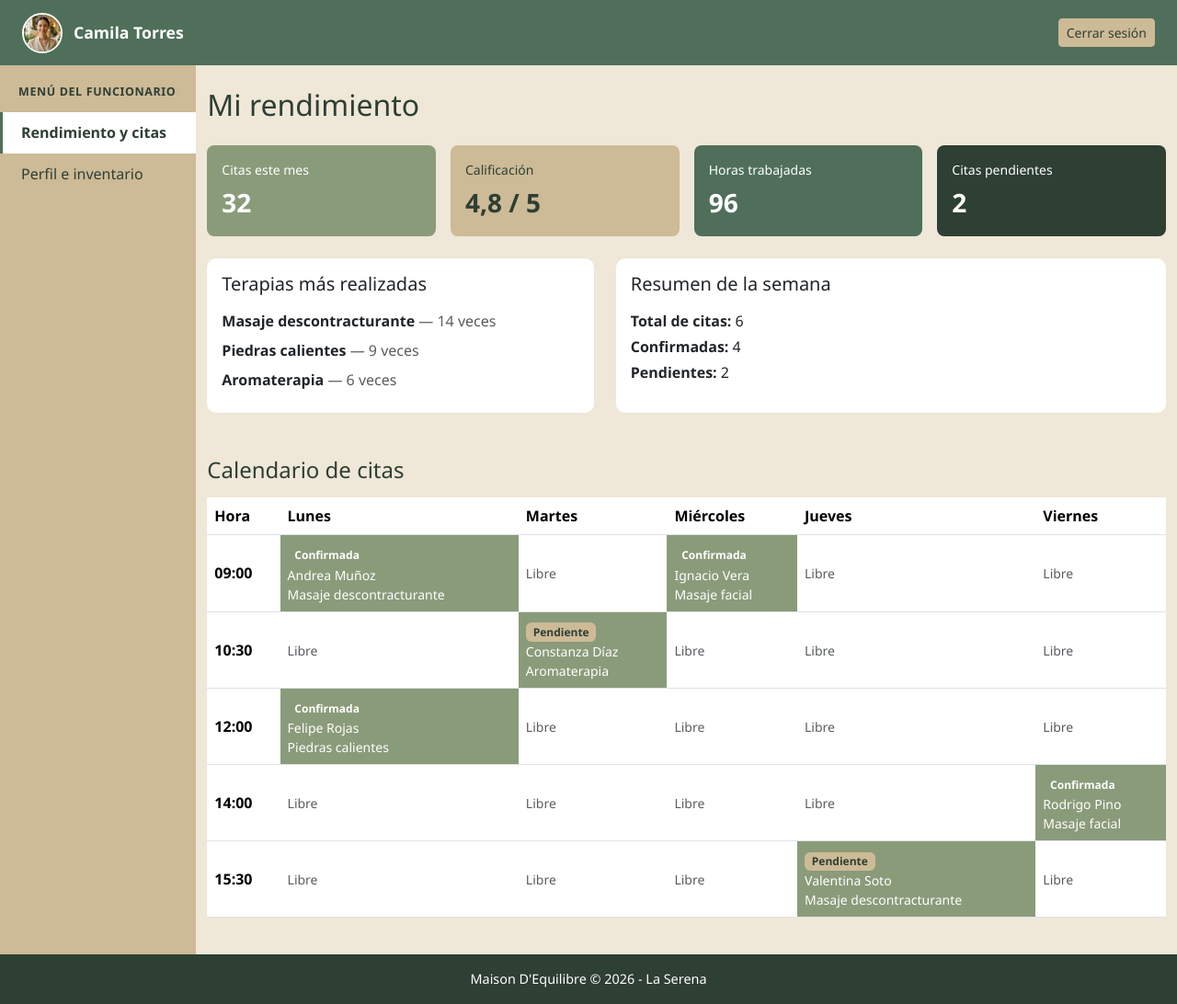
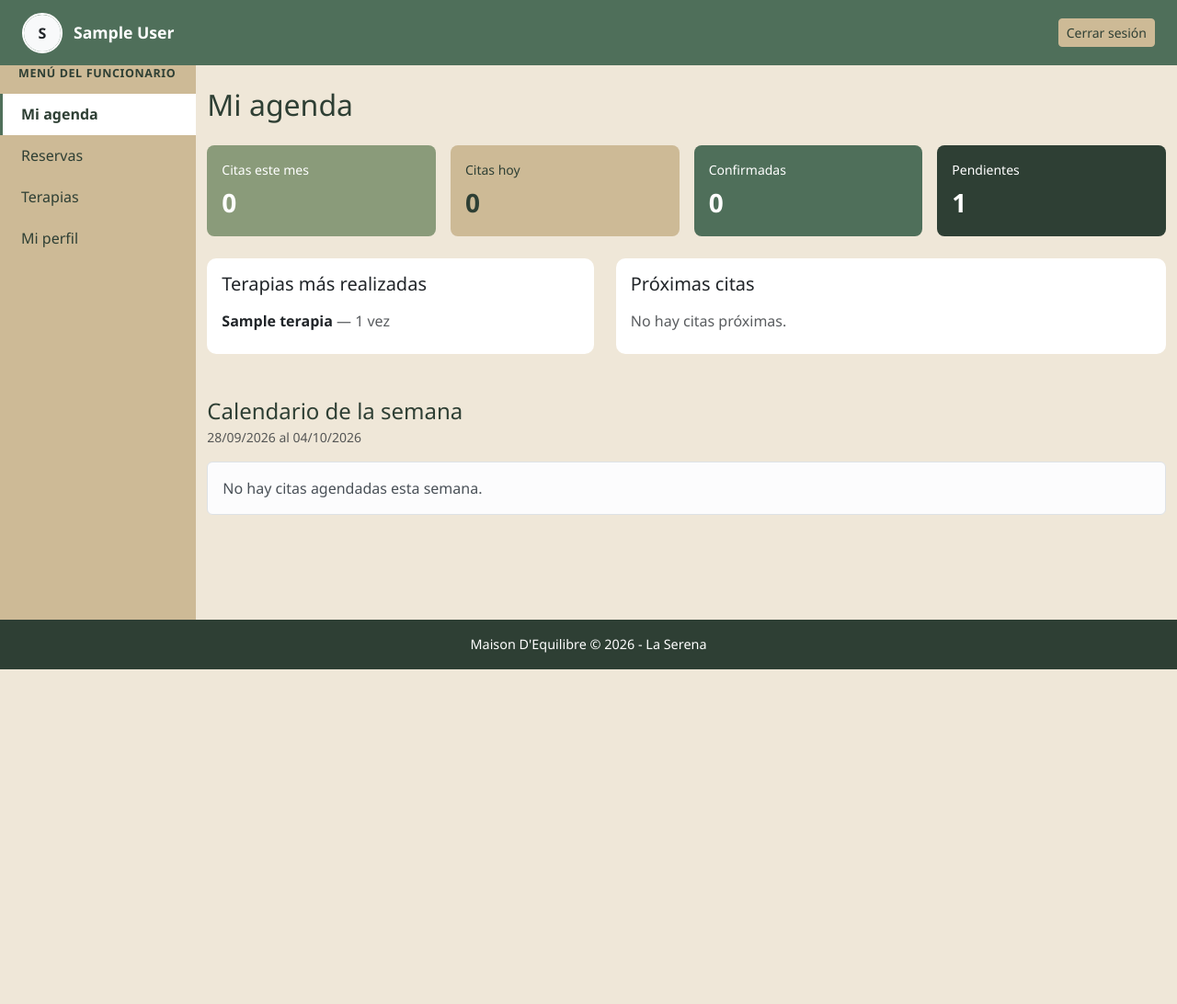
Before and after one commit to benjatabilo/spa-maison-dequilibre, a Django app: page /terapeuta/ in a window 1280 px wide. Shown: the part 72-1164 px from the top of the page at 92% size. After the commit the page ends 800 px from the top, so only its background shows below. Run offline with Django 5.2, Linux system fonts and the light colour scheme; a user stored in the database is signed in; tables that the repository leaves empty hold one stand-in row (values such as "Sample post"); some libraries are stand-ins or nearby versions.

Commit message:
subiendo los archivos necesarios para mi entorno

```diff
--- a/terapeutaApp/templates/terapeuta/base_terapeuta.html
+++ b/terapeutaApp/templates/terapeuta/base_terapeuta.html
@@ -47,12 +47,10 @@
   }
 
   .sidebar-terapeuta {
-    width: 100%;
     background-color: var(--color-beige-calido);
     padding: 1.25rem 0;
-    min-height: 100%;
   }
-  .sidebar-terapeuta .titulo-menu {
+  .sidebar-terapeuta-menu .titulo-menu {
     font-weight: bold;
     color: var(--color-grafito);
     padding: 0 1.25rem;
@@ -61,7 +59,7 @@
     font-size: 0.78rem;
     letter-spacing: 0.05em;
   }
-  .sidebar-terapeuta a {
+  .sidebar-terapeuta-menu a {
     display: block;
     padding: 0.65rem 1.25rem;
     color: var(--color-grafito);
@@ -69,10 +67,10 @@
     border-left: 3px solid transparent;
     transition: background-color 0.15s ease;
   }
-  .sidebar-terapeuta a:hover {
+  .sidebar-terapeuta-menu a:hover {
     background-color: rgba(0, 0, 0, 0.06);
   }
-  .sidebar-terapeuta a.activo {
+  .sidebar-terapeuta-menu a.activo {
     background-color: #ffffff;
     border-left-color: var(--color-verde-bosque);
     font-weight: 600;
@@ -82,32 +80,52 @@
 <div class="panel-terapeuta-header">
   <div class="info-terapeuta">
     <span class="foto-terapeuta">
-      <img src="{% static perfil.foto %}" alt="{{ perfil.nombre }}">
+      {% if terapeuta and terapeuta.foto %}
+      <img src="{{ terapeuta.foto.url }}" alt="{{ nombre_mostrado }}">
+      {% else %}
+      <span class="d-flex align-items-center justify-content-center h-100 bg-light text-dark fw-bold">
+        {{ nombre_mostrado|slice:":1"|upper }}
+      </span>
+      {% endif %}
     </span>
-    <p class="nombre-terapeuta">{{ perfil.nombre }}</p>
+    <p class="nombre-terapeuta">{{ nombre_mostrado }}</p>
   </div>
 
   <a href="{% url 'logout' %}" class="btn btn-spa-secondary btn-sm">Cerrar sesión</a>
 </div>
 
-<div class="container-fluid">
-  <div class="row">
+<div class="container-fluid flex-grow-1 d-flex flex-column">
+  <div class="row flex-grow-1">
 
-    <div class="col-md-3 col-lg-2 p-0">
-      <div class="sidebar-terapeuta">
+    <div class="col-md-3 col-lg-2 p-0 sidebar-terapeuta">
+      <div class="sidebar-terapeuta-menu">
         <p class="titulo-menu">Menú del funcionario</p>
         <a href="{% url 'rendimiento_terapeuta' %}"
            class="{% if seccion_activa == 'rendimiento' %}activo{% endif %}">
-          Rendimiento y citas
+          Mi agenda
+        </a>
+        <a href="{% url 'reservas_terapeuta' %}"
+           class="{% if seccion_activa == 'reservas' %}activo{% endif %}">
+          Reservas
+        </a>
+        <a href="{% url 'terapias_terapeuta' %}"
+           class="{% if seccion_activa == 'terapias' %}activo{% endif %}">
+          Terapias
         </a>
         <a href="{% url 'perfil_terapeuta' %}"
            class="{% if seccion_activa == 'perfil' %}activo{% endif %}">
-          Perfil e inventario
+          Mi perfil
         </a>
       </div>
     </div>
 
     <div class="col-md-9 col-lg-10 py-4">
+      {% if sin_ficha %}
+      <div class="alert alert-warning">
+        Tu usuario aún no está vinculado a una ficha de terapeuta. Pide al administrador que
+        registre un terapeuta con el mismo correo de tu cuenta ({{ request.user.email|default:"sin correo" }}).
+      </div>
+      {% endif %}
       {% block panel_contenido %}{% endblock %}
     </div>
 
--- a/terapeutaApp/templates/terapeuta/panel.html
+++ b/terapeutaApp/templates/terapeuta/panel.html
@@ -1,34 +1,34 @@
 {% extends 'terapeuta/base_terapeuta.html' %}
 {% load static %}
 
-{% block titulo %}Panel Terapeuta - Rendimiento{% endblock %}
+{% block titulo %}Panel Terapeuta - Mi agenda{% endblock %}
 
 {% block panel_contenido %}
 
-<h2 class="mb-4">Mi rendimiento</h2>
+<h2 class="mb-4">Mi agenda</h2>
 
 <div class="row g-3 mb-4">
   <div class="col-6 col-md-3">
     <div class="stat-card tono-1">
       <p class="mb-1 small">Citas este mes</p>
-      <p class="fs-3 fw-bold mb-0">{{ rendimiento.citas_mes }}</p>
+      <p class="fs-3 fw-bold mb-0">{{ citas_mes }}</p>
     </div>
   </div>
   <div class="col-6 col-md-3">
     <div class="stat-card tono-2">
-      <p class="mb-1 small">Calificación</p>
-      <p class="fs-3 fw-bold mb-0">{{ rendimiento.calificacion }} / 5</p>
+      <p class="mb-1 small">Citas hoy</p>
+      <p class="fs-3 fw-bold mb-0">{{ citas_hoy }}</p>
     </div>
   </div>
   <div class="col-6 col-md-3">
     <div class="stat-card tono-3">
-      <p class="mb-1 small">Horas trabajadas</p>
-      <p class="fs-3 fw-bold mb-0">{{ rendimiento.horas_trabajadas }}</p>
+      <p class="mb-1 small">Confirmadas</p>
+      <p class="fs-3 fw-bold mb-0">{{ total_confirmadas }}</p>
     </div>
   </div>
   <div class="col-6 col-md-3">
     <div class="stat-card tono-4">
-      <p class="mb-1 small">Citas pendientes</p>
+      <p class="mb-1 small">Pendientes</p>
       <p class="fs-3 fw-bold mb-0">{{ total_pendientes }}</p>
     </div>
   </div>
@@ -39,11 +39,13 @@
     <div class="card card-spa p-3 h-100">
       <h5 class="mb-3">Terapias más realizadas</h5>
       <ul class="list-unstyled mb-0">
-        {% for terapia in rendimiento.terapias_top %}
+        {% for t in top_terapias %}
         <li class="mb-2">
-          <strong>{{ terapia.nombre }}</strong>
-          <span class="text-muted">— {{ terapia.veces }} veces</span>
+          <strong>{{ t.terapia__nombre }}</strong>
+          <span class="text-muted">— {{ t.veces }} {{ t.veces|pluralize:"vez,veces" }}</span>
         </li>
+        {% empty %}
+        <li class="text-muted">Aún no hay reservas registradas.</li>
         {% endfor %}
       </ul>
     </div>
@@ -51,40 +53,49 @@
 
   <div class="col-lg-7">
     <div class="card card-spa p-3 h-100">
-      <h5 class="mb-3">Resumen de la semana</h5>
-      <p class="mb-1"><strong>Total de citas:</strong> {{ total_citas_semana }}</p>
-      <p class="mb-1"><strong>Confirmadas:</strong> {{ total_confirmadas }}</p>
-      <p class="mb-0"><strong>Pendientes:</strong> {{ total_pendientes }}</p>
+      <h5 class="mb-3">Próximas citas</h5>
+      {% for r in proximas %}
+      <p class="mb-1">
+        <strong>{{ r.fecha|date:"d/m/Y" }} {{ r.hora|time:"H:i" }}</strong> —
+        {{ r.usuario.get_full_name|default:r.usuario.username }} · {{ r.terapia.nombre }}
+        <span class="text-muted">({{ r.get_estado_display }})</span>
+      </p>
+      {% empty %}
+      <p class="text-muted mb-0">No hay citas próximas.</p>
+      {% endfor %}
     </div>
   </div>
 </div>
 
-<h4 class="mt-5 mb-3">Calendario de citas</h4>
+<h4 class="mt-5 mb-1">Calendario de la semana</h4>
+<p class="text-muted small">{{ semana_inicio|date:"d/m/Y" }} al {{ semana_fin|date:"d/m/Y" }}</p>
+
+{% if grilla %}
 <div class="table-responsive">
   <table class="table table-spa align-middle">
     <thead>
       <tr>
         <th>Hora</th>
-        {% for dia in dias %}
-        <th>{{ dia }}</th>
+        {% for e in encabezados %}
+        <th>{{ e.dia }}<div class="small fw-normal">{{ e.fecha|date:"d/m" }}</div></th>
         {% endfor %}
       </tr>
     </thead>
     <tbody>
       {% for fila in grilla %}
       <tr>
-        <th scope="row">{{ fila.hora }}</th>
+        <th scope="row">{{ fila.hora|time:"H:i" }}</th>
         {% for slot in fila.slots %}
-        <td class="{% if slot.ocupado %}ocupado{% endif %}">
-          {% if slot.ocupado %}
-          <span class="badge {% if slot.cita.estado == 'Confirmada' %}badge-activo{% else %}badge-libre{% endif %}">
-            {{ slot.cita.estado }}
+        <td class="{% if slot.citas %}ocupado{% endif %}">
+          {% for c in slot.citas %}
+          <span class="badge {% if c.estado == 'CONFIRMADA' or c.estado == 'COMPLETADA' %}badge-activo{% else %}badge-libre{% endif %}">
+            {{ c.get_estado_display }}
           </span>
-          <div class="small">{{ slot.cita.cliente }}</div>
-          <div class="small">{{ slot.cita.terapia }}</div>
-          {% else %}
+          <div class="small">{{ c.usuario.get_full_name|default:c.usuario.username }}</div>
+          <div class="small">{{ c.terapia.nombre }}</div>
+          {% empty %}
           <span class="text-muted small">Libre</span>
-          {% endif %}
+          {% endfor %}
         </td>
         {% endfor %}
       </tr>
@@ -92,5 +103,8 @@
     </tbody>
   </table>
 </div>
+{% else %}
+<div class="alert alert-light border">No hay citas agendadas esta semana.</div>
+{% endif %}
 
 {% endblock %}
--- a/terapeutaApp/urls.py
+++ b/terapeutaApp/urls.py
@@ -3,5 +3,7 @@ from terapeutaApp import views
 
 urlpatterns = [
     path('', views.rendimiento, name='rendimiento_terapeuta'),
+    path('reservas/', views.lista_reservas, name='reservas_terapeuta'),
+    path('terapias/', views.lista_terapias, name='terapias_terapeuta'),
     path('perfil/', views.perfil_inventario, name='perfil_terapeuta'),
 ]
--- a/terapeutaApp/views.py
+++ b/terapeutaApp/views.py
@@ -1,89 +1,178 @@
-import os
-import json
-from django.conf import settings
+from datetime import timedelta
+
+from django.contrib.auth.decorators import login_required
+from django.db.models import Count, Q
 from django.shortcuts import render
-from django.contrib.auth.decorators import login_required
+from django.utils import timezone
+from django.utils.dateparse import parse_date
 
-def _cargar_json(nombre_archivo):
-    """Lee un archivo JSON ubicado en terapeutaApp/data/ y retorna su contenido."""
-    ruta = os.path.join(settings.BASE_DIR, 'terapeutaApp', 'data', nombre_archivo)
-    with open(ruta, encoding='utf-8') as archivo:
-        datos = json.load(archivo)
-    return datos
+from adminApp.models import Terapia
+from terapeutaApp.models import Terapeuta
+from usuarioApp.models import Reserva
+from usuarioApp.roles import obtener_rol, ADMINISTRADOR
+
+DIAS_SEMANA = ['Lunes', 'Martes', 'Miércoles', 'Jueves', 'Viernes', 'Sábado', 'Domingo']
 
 
-def _construir_grilla_agenda(agenda):
+# ----------------------------------------------------------------------
+# Funciones auxiliares
+# ----------------------------------------------------------------------
+def _terapeuta_del_usuario(user):
     """
-    Arma una grilla (hora x dia) a partir de la lista de citas.
-    Cada celda queda marcada como ocupada (con los datos de la cita)
-    o libre, para poder pintar el calendario semanal en la plantilla.
+    Vincula el usuario que inició sesión con su ficha de Terapeuta comparando
+    el correo (User.email == Terapeuta.correo). Así no se modifica ningún modelo.
     """
-    dias = agenda['dias']
-    horarios = agenda['horarios']
-    citas = agenda['citas']
+    if not user.email:
+        return None
+    return Terapeuta.objects.filter(correo__iexact=user.email).first()
 
-    # Diccionario auxiliar para ubicar rapido una cita segun (dia, hora)
-    citas_por_slot = {}
-    for cita in citas:
-        clave = (cita['dia'], cita['hora'])
-        citas_por_slot[clave] = cita
 
+def _reservas_visibles(user):
+    """
+    Perfil de solo lectura:
+      - Terapeuta: solo las reservas asignadas a él/ella.
+      - Administrador (que también puede entrar aquí): todas.
+      - Terapeuta sin ficha vinculada: ninguna.
+    """
+    reservas = Reserva.objects.select_related('usuario', 'terapia', 'terapeuta')
+    terapeuta = _terapeuta_del_usuario(user)
+
+    if obtener_rol(user) == ADMINISTRADOR:
+        return reservas, terapeuta
+    if terapeuta:
+        return reservas.filter(terapeuta=terapeuta), terapeuta
+    return reservas.none(), None
+
+
+def _contexto(request, seccion, terapeuta, **extra):
+    """Datos comunes que necesita la plantilla base (cabecera y menú)."""
+    nombre = (terapeuta.nombre if terapeuta
+              else request.user.get_full_name() or request.user.username)
+    contexto = {
+        'terapeuta': terapeuta,
+        'nombre_mostrado': nombre,
+        'sin_ficha': terapeuta is None and obtener_rol(request.user) != ADMINISTRADOR,
+        'seccion_activa': seccion,
+    }
+    contexto.update(extra)
+    return contexto
+
+
+def _construir_grilla_semana(reservas, lunes):
+    """
+    Arma la grilla hora x día de la semana actual a partir de las reservas.
+    Las filas son las horas que realmente tienen reservas esa semana.
+    """
+    fechas = [lunes + timedelta(days=i) for i in range(7)]
+    de_la_semana = reservas.filter(fecha__range=(fechas[0], fechas[-1])).exclude(estado='CANCELADA')
+
+    por_slot = {}
+    for r in de_la_semana:
+        por_slot.setdefault((r.fecha, r.hora), []).append(r)
+
+    horas = sorted({hora for (_, hora) in por_slot})
     grilla = []
-    for hora in horarios:
-        fila = {'hora': hora, 'slots': []}
-        for dia in dias:
-            cita = citas_por_slot.get((dia, hora))
-            fila['slots'].append({
-                'dia': dia,
-                'ocupado': cita is not None,
-                'cita': cita,
-            })
-        grilla.append(fila)
+    for hora in horas:
+        slots = [{'fecha': f, 'citas': por_slot.get((f, hora), [])} for f in fechas]
+        grilla.append({'hora': hora, 'slots': slots})
 
-    return dias, grilla
+    encabezados = [{'dia': DIAS_SEMANA[f.weekday()], 'fecha': f} for f in fechas]
+    return encabezados, grilla
+
+
+# ----------------------------------------------------------------------
+# Vistas (todas de solo lectura: consultar y buscar)
+# ----------------------------------------------------------------------
+@login_required
+def rendimiento(request):
+    """Mi agenda: indicadores, terapias más realizadas y calendario semanal."""
+    reservas, terapeuta = _reservas_visibles(request.user)
+
+    hoy = timezone.localdate()
+    lunes = hoy - timedelta(days=hoy.weekday())
+
+    activas = reservas.exclude(estado='CANCELADA')
+    top_terapias = (activas.values('terapia__nombre')
+                    .annotate(veces=Count('id'))
+                    .order_by('-veces')[:5])
+
+    encabezados, grilla = _construir_grilla_semana(reservas, lunes)
+
+    contexto = _contexto(
+        request, 'rendimiento', terapeuta,
+        citas_mes=activas.filter(fecha__year=hoy.year, fecha__month=hoy.month).count(),
+        total_pendientes=reservas.filter(estado='PENDIENTE').count(),
+        total_confirmadas=reservas.filter(estado='CONFIRMADA').count(),
+        total_completadas=reservas.filter(estado='COMPLETADA').count(),
+        citas_hoy=activas.filter(fecha=hoy).count(),
+        proximas=activas.filter(fecha__gte=hoy).order_by('fecha', 'hora')[:5],
+        top_terapias=top_terapias,
+        encabezados=encabezados,
+        grilla=grilla,
+        semana_inicio=lunes,
+        semana_fin=lunes + timedelta(days=6),
+    )
+    return render(request, 'terapeuta/panel.html', contexto)
+
 
 @login_required
-def rendimiento(request):
-    """
-    Vista 1: menu del funcionario + informacion de rendimiento
-    + gestion de citas y calendario semanal.
-    """
-    perfil = _cargar_json('perfil.json')
-    agenda = _cargar_json('agenda.json')
+def lista_reservas(request):
+    """Reservas asignadas, con búsqueda por cliente/terapia y filtros de estado y fecha."""
+    reservas, terapeuta = _reservas_visibles(request.user)
 
-    dias, grilla = _construir_grilla_agenda(agenda)
+    q = request.GET.get('q', '').strip()
+    estado = request.GET.get('estado', '').strip()
+    fecha = parse_date(request.GET.get('fecha', '').strip())
 
-    citas_confirmadas = [c for c in agenda['citas'] if c['estado'] == 'Confirmada']
-    citas_pendientes = [c for c in agenda['citas'] if c['estado'] == 'Pendiente']
+    if q:
+        reservas = reservas.filter(
+            Q(usuario__username__icontains=q)
+            | Q(usuario__first_name__icontains=q)
+            | Q(usuario__last_name__icontains=q)
+            | Q(terapia__nombre__icontains=q)
+        )
+    if estado in dict(Reserva.ESTADOS):
+        reservas = reservas.filter(estado=estado)
+    if fecha:
+        reservas = reservas.filter(fecha=fecha)
 
-    contexto = {
-        'perfil': perfil,
-        'rendimiento': perfil['rendimiento'],
-        'dias': dias,
-        'grilla': grilla,
-        'total_citas_semana': len(agenda['citas']),
-        'total_confirmadas': len(citas_confirmadas),
-        'total_pendientes': len(citas_pendientes),
-        'seccion_activa': 'rendimiento',
-    }
-    return render(request, 'terapeuta/panel.html', contexto)
+    contexto = _contexto(
+        request, 'reservas', terapeuta,
+        reservas=reservas,
+        total=reservas.count(),
+        estados=Reserva.ESTADOS,
+        q=q,
+        estado_sel=estado,
+        fecha_sel=request.GET.get('fecha', '') if fecha else '',
+    )
+    return render(request, 'terapeuta/reservas.html', contexto)
+
+
+@login_required
+def lista_terapias(request):
+    """Catálogo de terapias (solo consulta) con buscador."""
+    terapeuta = _terapeuta_del_usuario(request.user)
+    q = request.GET.get('q', '').strip()
+
+    terapias = Terapia.objects.annotate(total_reservas=Count('reservas')).order_by('nombre')
+    if q:
+        terapias = terapias.filter(Q(nombre__icontains=q) | Q(descripcion__icontains=q))
+
+    contexto = _contexto(
+        request, 'terapias', terapeuta,
+        terapias=terapias, total=terapias.count(), q=q,
+    )
+    return render(request, 'terapeuta/terapias.html', contexto)
+
 
 @login_required
 def perfil_inventario(request):
-    """
-    Vista 2: informacion de perfil (datos predeterminados del trabajador)
-    + modulo de inventario de insumos.
-    """
-    perfil = _cargar_json('perfil.json')
-    inventario = _cargar_json('inventario.json')
+    """Mi perfil: datos de la ficha de Terapeuta, foto y certificado."""
+    reservas, terapeuta = _reservas_visibles(request.user)
 
-    items_con_alerta = [i for i in inventario if i['estado'] != 'Disponible']
-
-    contexto = {
-        'perfil': perfil,
-        'inventario': inventario,
-        'total_items': len(inventario),
-        'total_alertas': len(items_con_alerta),
-        'seccion_activa': 'perfil',
-    }
+    contexto = _contexto(
+        request, 'perfil', terapeuta,
+        total_atenciones=reservas.filter(estado='COMPLETADA').count(),
+        total_reservas=reservas.count(),
+    )
     return render(request, 'terapeuta/perfil.html', contexto)
```
Also changed, not shown: adminApp/forms.py (+105 -1 lines), adminApp/templates/administrador/terapeuta_form.html (+30 -0 lines), adminApp/views.py (+8 -3 lines), terapeutaApp/data/agenda.json (deleted, +0 -12 lines), terapeutaApp/data/inventario.json (deleted, +0 -7 lines), terapeutaApp/data/perfil.json (deleted, +0 -16 lines), terapeutaApp/templates/terapeuta/perfil.html (+25 -45 lines), terapeutaApp/templates/terapeuta/reservas.html (added, +68 -0 lines), terapeutaApp/templates/terapeuta/terapias.html (added, +56 -0 lines).
